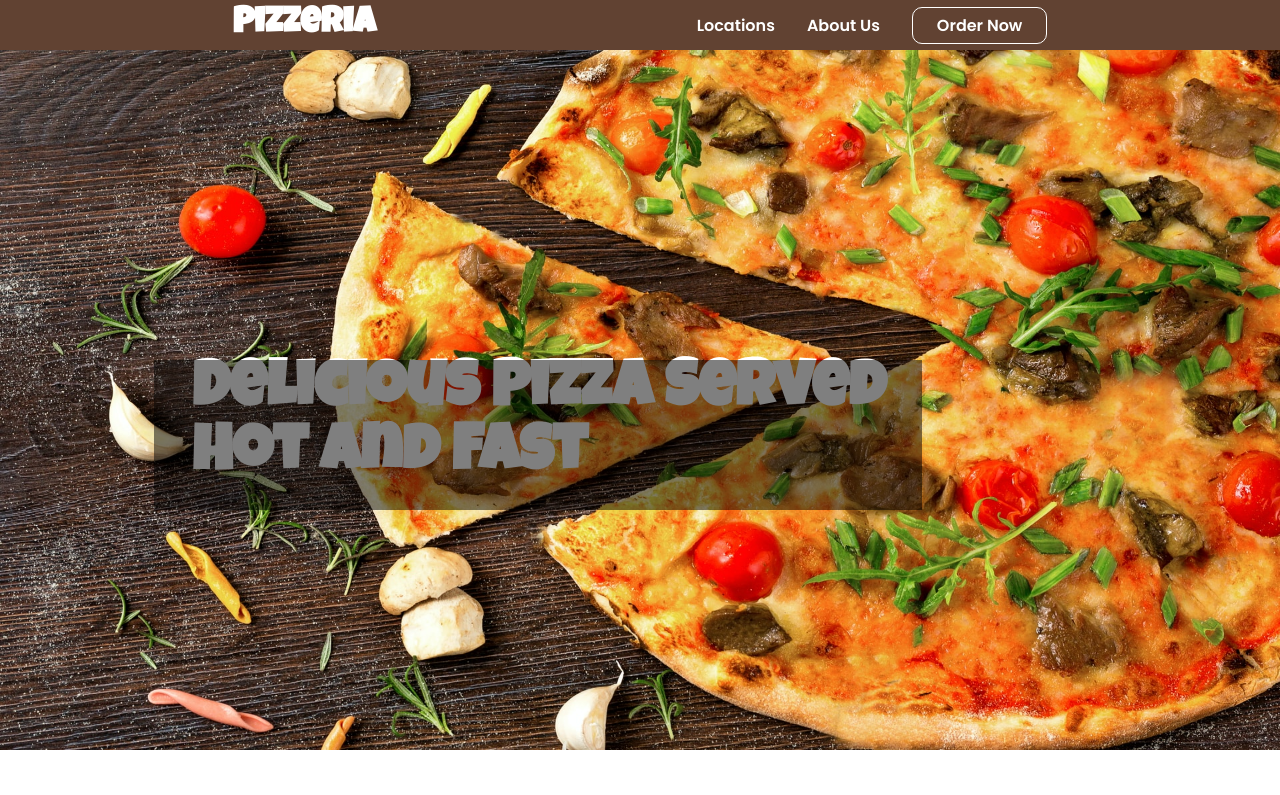
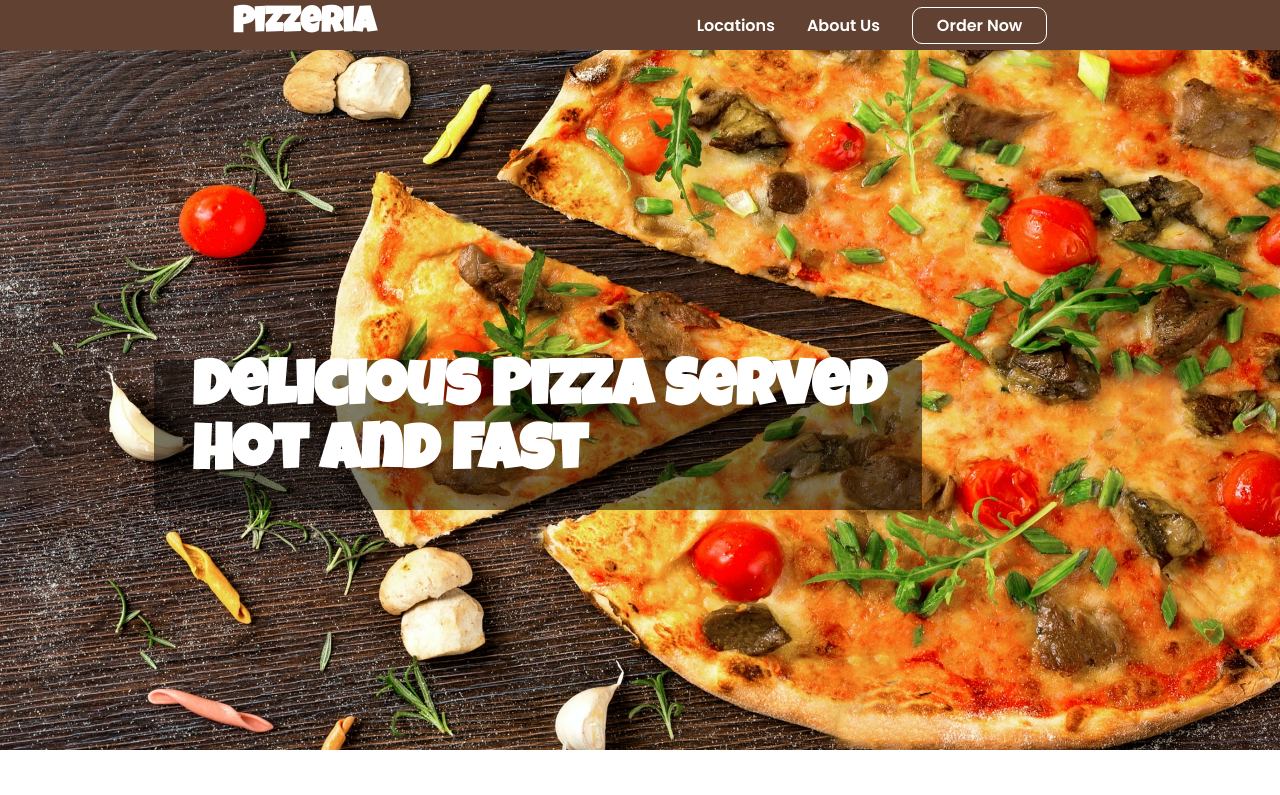
Before and after one commit to rahulrao0209/pizzeria-landing-page, a React (Create React App) app: page / in a window 1280 px wide. Shown: the top 795 px of the page. Built offline with nearby package versions, Linux system fonts and the light colour scheme.

Commit message:
debugging

```diff
--- a/package.json
+++ b/package.json
@@ -1,5 +1,4 @@
 {
-  "homepage": "https://rahulrao0209.github.io/pizzeria-landing-page/",
   "name": "pizzeria",
   "version": "0.1.0",
   "private": true,
--- a/src/components/hero-section/hero.css
+++ b/src/components/hero-section/hero.css
@@ -27,7 +27,6 @@
     left: 12vw;
     min-width: 60%;
     min-height: 150px;
-    z-index: 30;
 }
 
 /*Tablet Size*/
```
